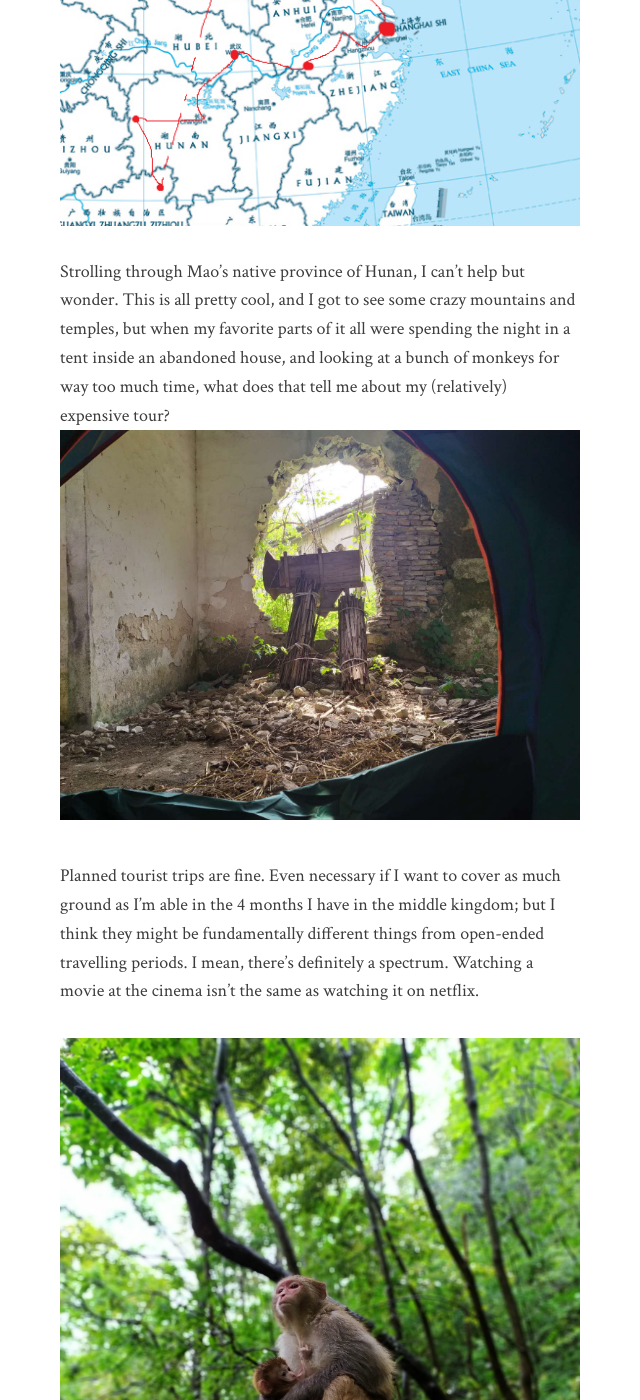
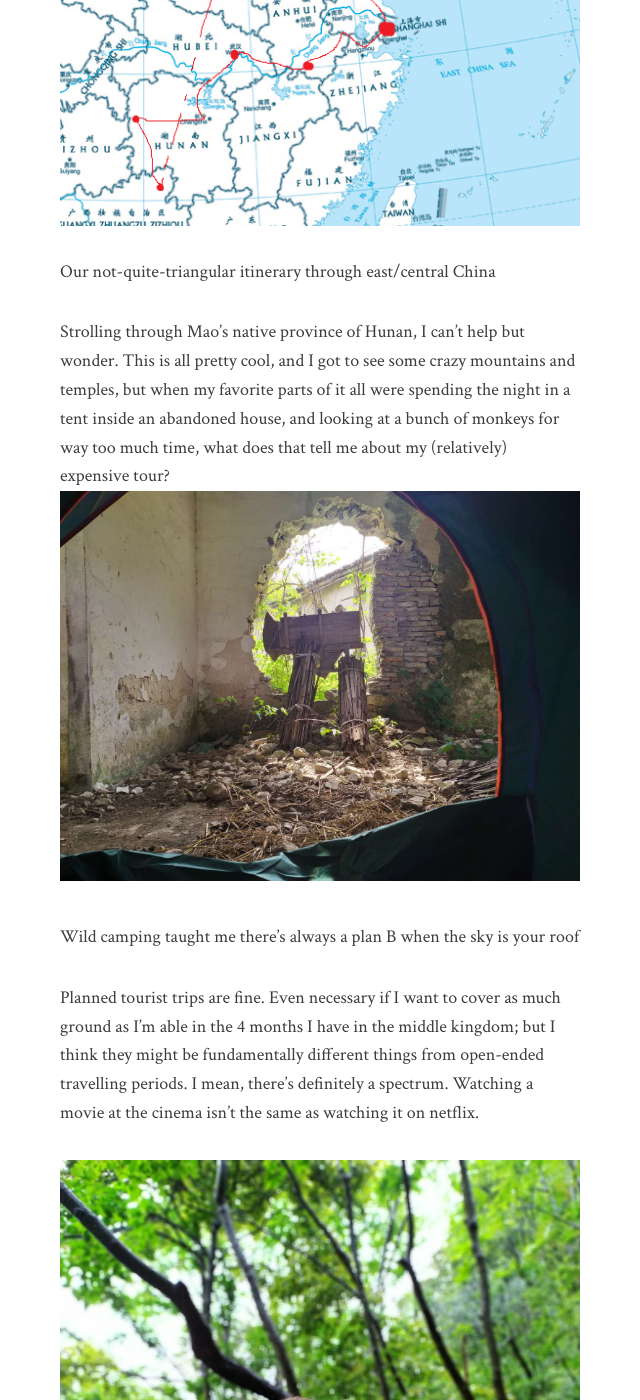
Before and after one commit to TheExGenesis/TheExGeneisis, a Jekyll site: the page built from _posts/2019-05-08-dream-supplies.md, in a window 1280 px wide and 1400 px high, scrolled down 606 px. Shown: the whole window, without its empty margins (320-960 px from the left). Built offline with Jekyll 4.4.1, drawn with Linux system fonts in a browser that asks for light colours; some of the changed text lies outside the part shown.

Commit message:
Update from Forestry.io theexgenesis@gmail.com updated _posts/2019-05-08-dream-supplies.md

```diff
--- a/_posts/2019-05-08-dream-supplies.md
+++ b/_posts/2019-05-08-dream-supplies.md
@@ -7,12 +7,18 @@ Been on the road a lot since the semester started in Beijing. I've seen the anci
 
 ![](/uploads/chinacloseup.png)
 
+Our not-quite-triangular itinerary through east/central China
+
 Strolling through Mao's native province of Hunan, I can't help but wonder. This is all pretty cool, and I got to see some crazy mountains and temples, but when my favorite parts of it all were spending the night in a tent inside an abandoned house, and looking at a bunch of monkeys for way too much time, what does that tell me about my (relatively) expensive tour?
 ![](/uploads/wildcamping.jpg)
+
+Wild camping taught me there's always a plan B when the sky is your roof
 
 Planned tourist trips are fine. Even necessary if I want to cover as much ground as I'm able in the 4 months I have in the middle kingdom; but I think they might be fundamentally different things from open-ended travelling periods. I mean, there's definitely a spectrum. Watching a movie at the cinema isn't the same as watching it on netflix.
 
 ![](/uploads/monkeymom.jpg)
+
+Mother and son in Uncanny Valley
 
 This feeling tells me what I'm probably looking for right now is a certain"on your own"-ness, the feeling of dealing with the unexpected myself, and of being responsible for whatever happens to me to a degree.
 
```
